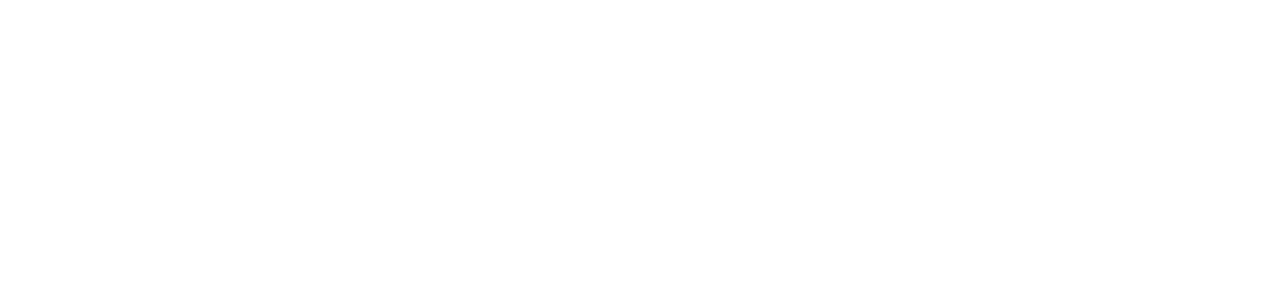
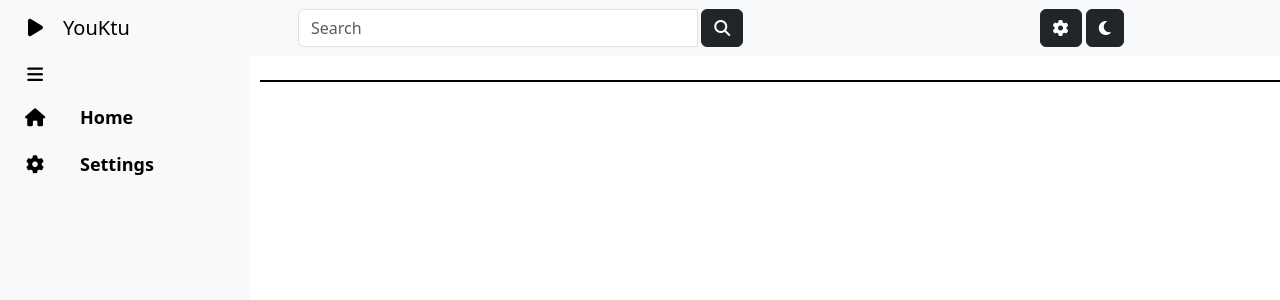
Before and after one commit to Hanzala-Alam/YouKtu, an Angular app in the folder WebApp/: page /MediaPlayer/1 in a window 1280 px wide. Before the commit this address led to /. Shown: the top 300 px of the page. Built offline with nearby package versions, Linux system fonts and the light colour scheme.

Commit message:
routing work

```diff
--- a/WebApp/src/app/app-routing.module.ts
+++ b/WebApp/src/app/app-routing.module.ts
@@ -2,11 +2,13 @@
 import { Router, RouterModule, Routes } from '@angular/router';
 import {HomeComponent} from './home/home.component';
 import {PreviewComponent} from './preview/preview.component';
+import {MediaPlayerComponent} from './media-player/media-player.component';
 
 const routes: Routes = [
   {path:"", component: HomeComponent},
   {path:"Home", component: HomeComponent},
   {path:"Preview/:id", component: PreviewComponent},
+  {path:"MediaPlayer/:id?", component: MediaPlayerComponent},
 ];
 
 @NgModule({
--- a/WebApp/src/app/home/home.component.html
+++ b/WebApp/src/app/home/home.component.html
@@ -1,3 +1,7 @@
 <app-navbar></app-navbar>
 <app-drawer></app-drawer>
+
+<!-- <div [ngStyle]="{'margin-left':_themes.isLeftNavOpen ? '70px' : '260px','margin-top':'60px'}"> -->
 <app-movie-card [ngStyle]="{'display':'inline-flex','flex-wrap':'wrap','margin-left':_themes.isLeftNavOpen ? '70px' : '260px','margin-top':'60px'}"></app-movie-card>
+    <!-- <a [routerLink]="['/MediaPlayer', '1']">"dddddd"</a> -->
+<!-- </div> -->
--- a/WebApp/src/app/media-player/media-player.component.html
+++ b/WebApp/src/app/media-player/media-player.component.html
@@ -1 +1,5 @@
-<p>media-player works!</p>
+<app-navbar></app-navbar>
+<app-drawer></app-drawer>
+<div [ngStyle]="{'margin-left':_themes.isLeftNavOpen ? '80px' : '260px','display':'flex','margin-top':'60px','border-bottom':'2px black solid','padding':'10px','padding-left':'0px'}">
+
+</div>
--- a/WebApp/src/app/media-player/media-player.component.ts
+++ b/WebApp/src/app/media-player/media-player.component.ts
@@ -1,10 +1,20 @@
-import { Component } from '@angular/core';
+import { Component, OnInit } from '@angular/core';
+import {ThemesService} from '../Theme/themes.service';
+import {ActivatedRoute} from '@angular/router';
 
 @Component({
   selector: 'app-media-player',
   templateUrl: './media-player.component.html',
   styleUrls: ['./media-player.component.scss']
 })
-export class MediaPlayerComponent {
+export class MediaPlayerComponent implements OnInit {
+  _themes: ThemesService
 
+  constructor(private themes:ThemesService, private route:ActivatedRoute){
+    this._themes = themes;
+  }
+
+  ngOnInit(): void {
+
+  }
 }
```
